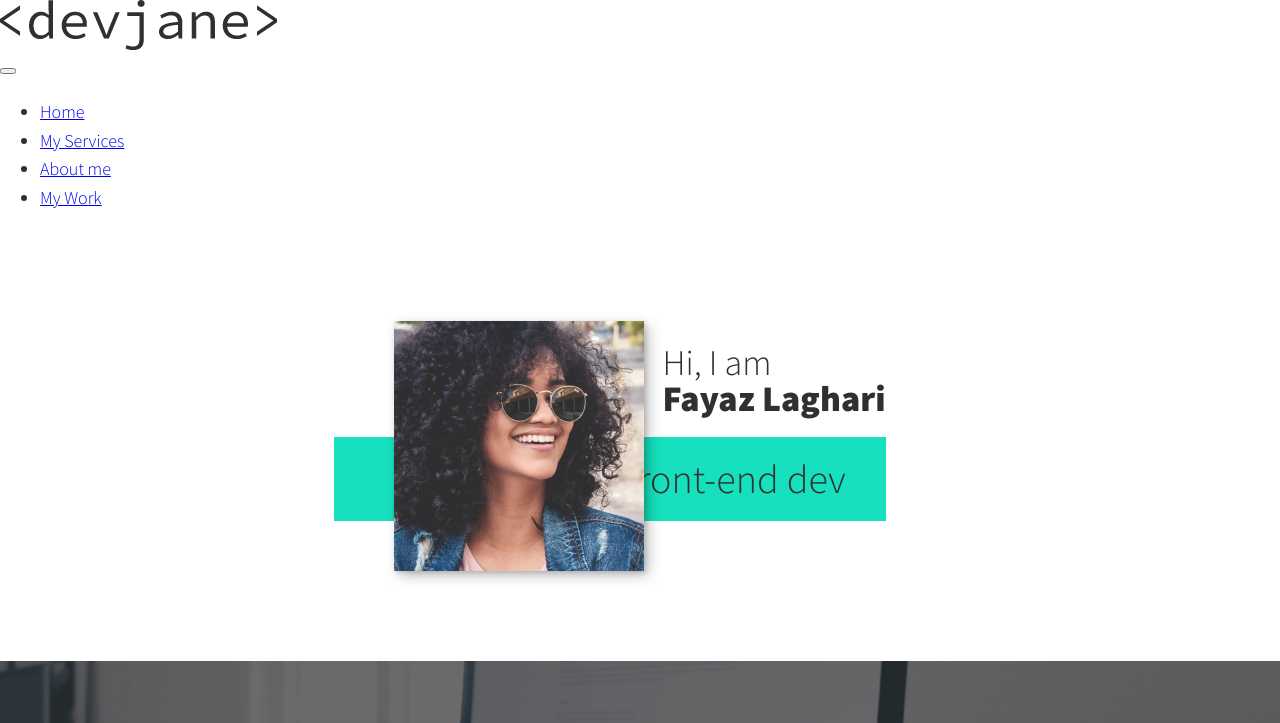
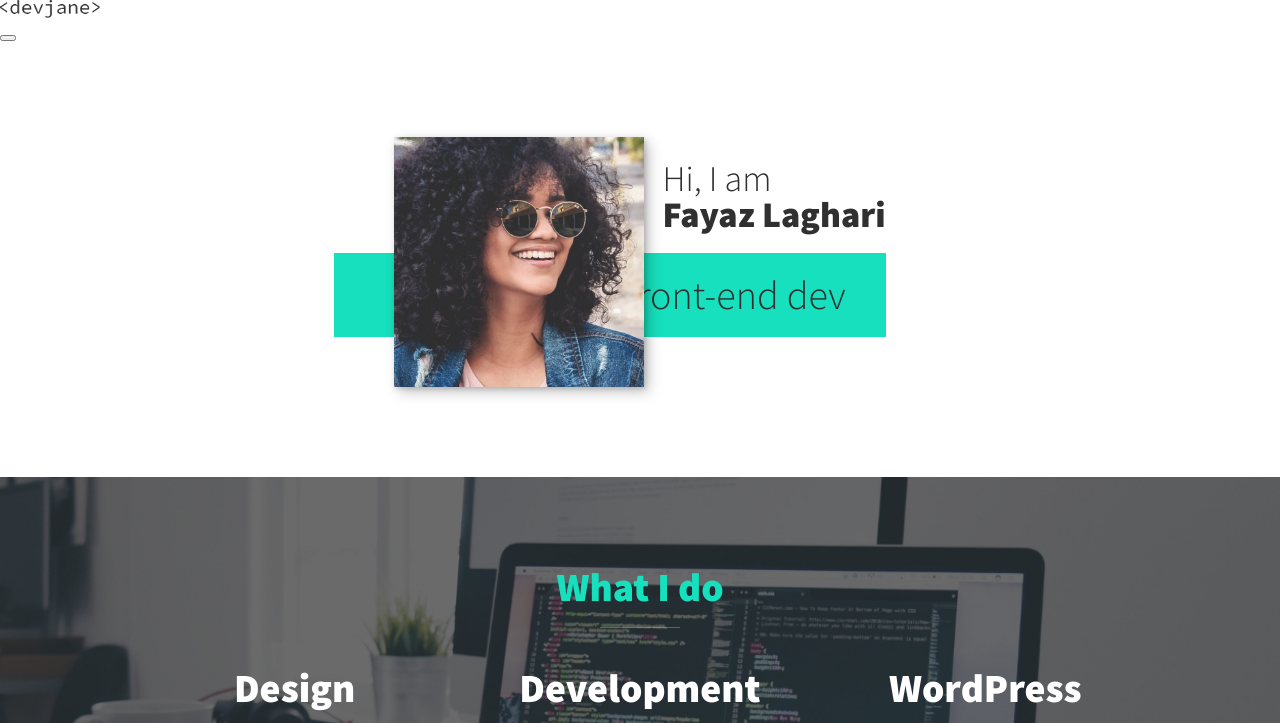
Before and after one commit to Fayaz32929/devjane-portfolio-website, a plain HTML site: page index.html in a window 1280 px wide. Shown: the top 723 px of the page. Drawn offline with nearby package versions, Linux system fonts and the light colour scheme.

Commit message:
settinguo the navigation style

```diff
--- a/css/style.css
+++ b/css/style.css
@@ -128,9 +128,56 @@ h3{
 
 /* header */
 
-nav{
-    display: none;
+.header{
+    display: flex;
+    justify-content: space-between;
+    padding: 1em;
 }
+
+.logo{
+    max-width: 100px;
+}
+
+.nav{
+position: fixed;
+background: var(--clr-dark);
+color: var(--clr-light);
+top: 0;
+bottom: 0;
+left: 0;
+right: 0;
+z-index: 100;
+transform: translateX(100%);
+transition: transform 250ms cubic-bezier(.5, 0, .5, 1);
+}
+.nav__list{
+    list-style: none;
+    display: flex;
+    height: 100%;
+    flex-direction: column;
+    justify-content: space-evenly;
+    align-items: center;
+    padding: 0;
+    margin: 0;
+}
+.nav__link{
+    color: inherit;
+    font-weight: var(--fw-bold);
+    font-size: var(--fs-h2);
+    text-decoration: none;
+
+}
+.nav__link:hover{
+    color: var(--clr-accent);
+
+}
+
+
+
+
+
+
+
 /* intro section */
 
 .intro{
```
